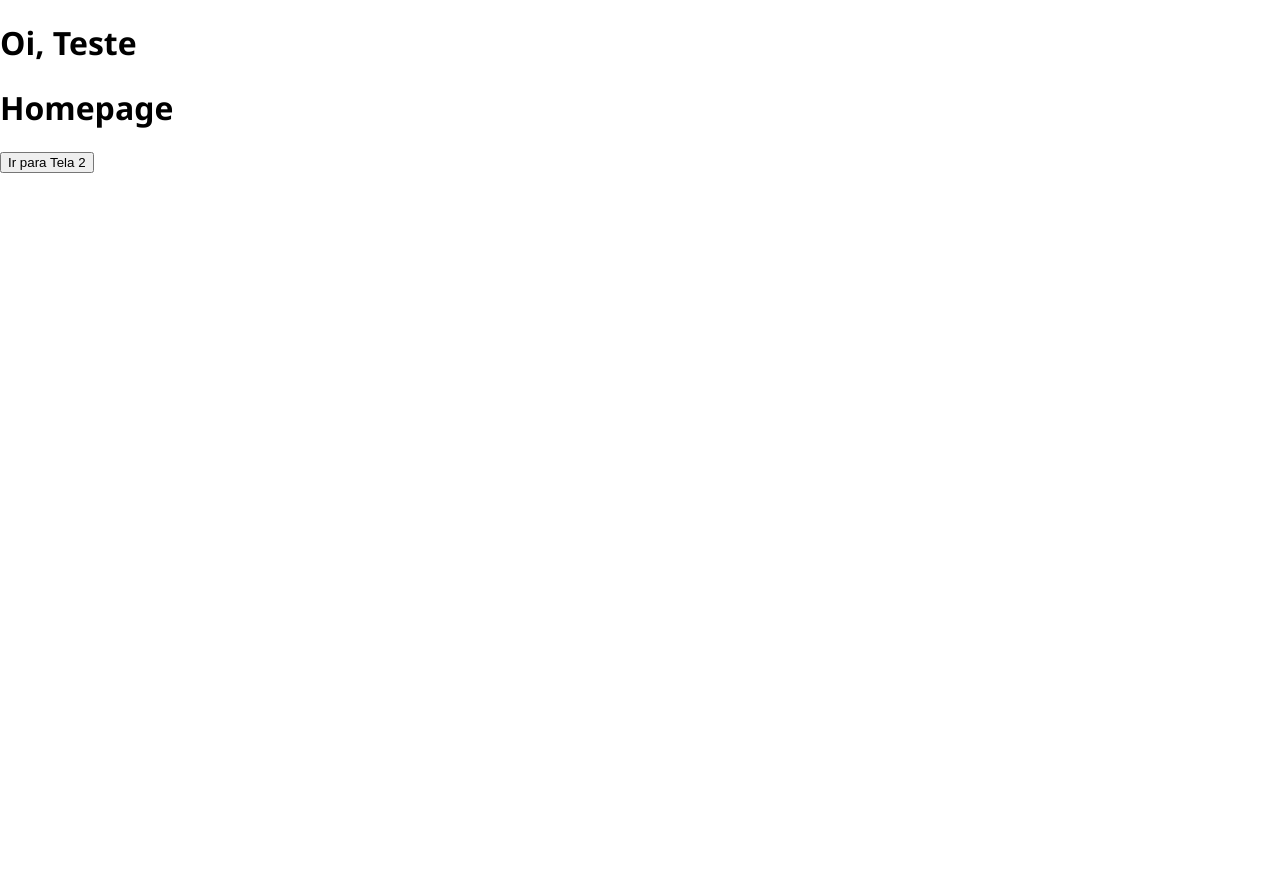
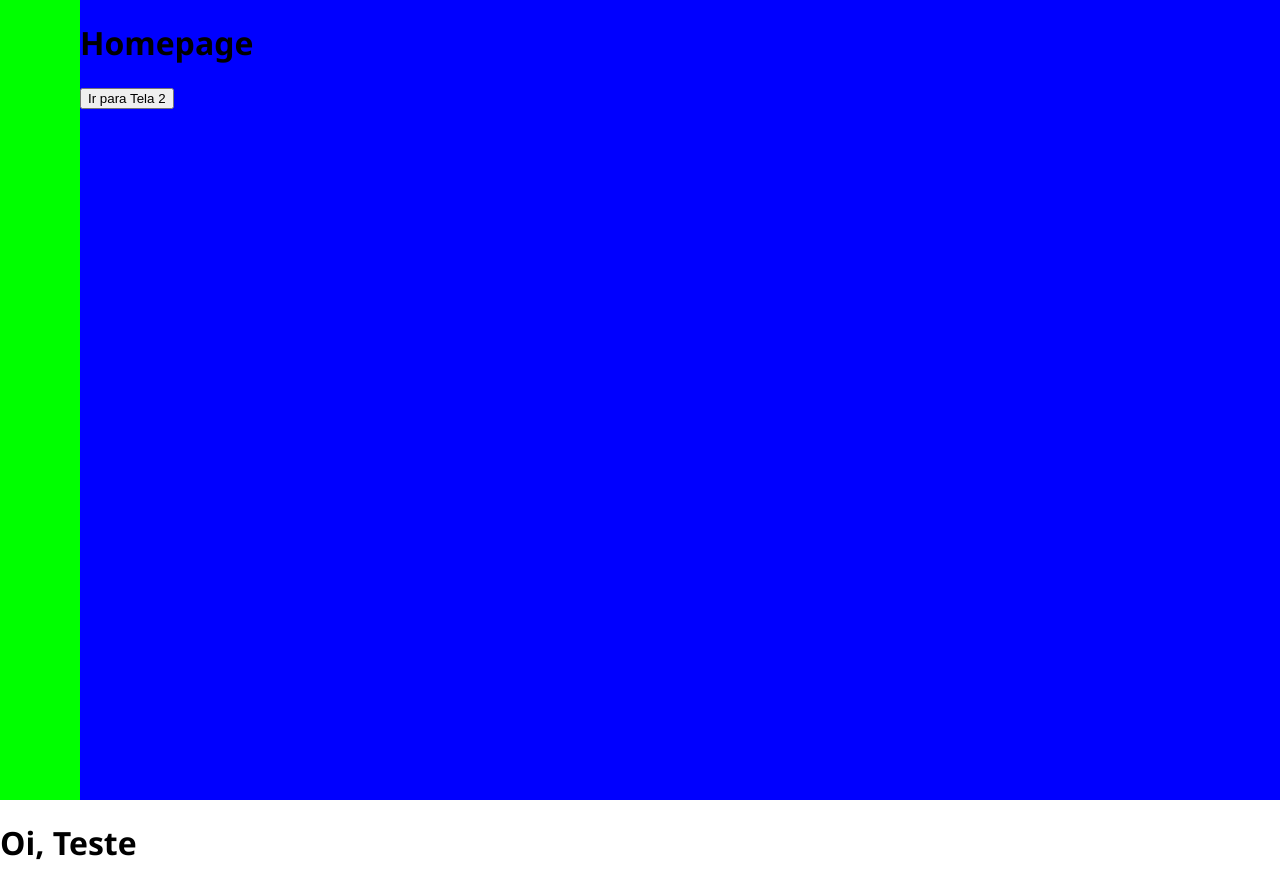
Before and after one commit to nelcael01/DevsFood, a React (Create React App) app in the folder front-end/: page / in a window 1280 px wide. Before the commit the page ends 800 px from the top, so only its background shows below. Built offline with nearby package versions, Linux system fonts and the light colour scheme.

Commit message:
Criando estrutura da pagina principal.

```diff
--- a/front-end/public/index.html
+++ b/front-end/public/index.html
@@ -5,8 +5,8 @@
     <title>React App</title>
   </head>
   <body>
-    <noscript>You need to enable JavaScript to run this app.</noscript>
-    <div id="root"></div>
+    <div id="root">
 
+    </div>
   </body>
 </html>
--- a/front-end/src/App.js
+++ b/front-end/src/App.js
@@ -4,14 +4,18 @@ import { useSelector } from 'react-redux';
 
 import HomeScreen from './pages/HomeScreen';
 import Tela2Screen from './pages/Tela2Screen';
+import {Container,Menu,PageBody} from './AppStyled'
 
 export default () => {
     const name = useSelector(state => state.user.name);
 
     return (
         <BrowserRouter>
-            <h1>Oi, {name}</h1>
+            <Container>
+                <Menu>
 
+                </Menu>
+                <PageBody>
                     <Switch>
                         <Route exact path="/">
                             <HomeScreen />
@@ -20,6 +24,10 @@ export default () => {
                             <Tela2Screen />
                         </Route>
                     </Switch>
+                </PageBody>
+            </Container>
+            <h1>Oi, {name}</h1>
+
         </BrowserRouter>
     );
 }
--- /dev/null
+++ b/front-end/src/AppStyled.js
@@ -0,0 +1,23 @@
+// criação dos styled components
+import styled from 'styled-components';
+
+export const Container = styled.div`
+  display: flex;
+  height: 100vh;
+  background-color: red;
+
+`;
+
+export const Menu = styled.div`
+    display: flex;
+    background-color: #00ff00;
+    width: 80px;
+`;
+
+export const PageBody = styled.div`
+    display: flex;
+    background-color: #0000ff ;
+    /* flex 1 faz esse elemento pegar o restante da pagina */
+    flex: 1;
+
+`;
```
Lines whose indentation alone changed are shown as unchanged.
